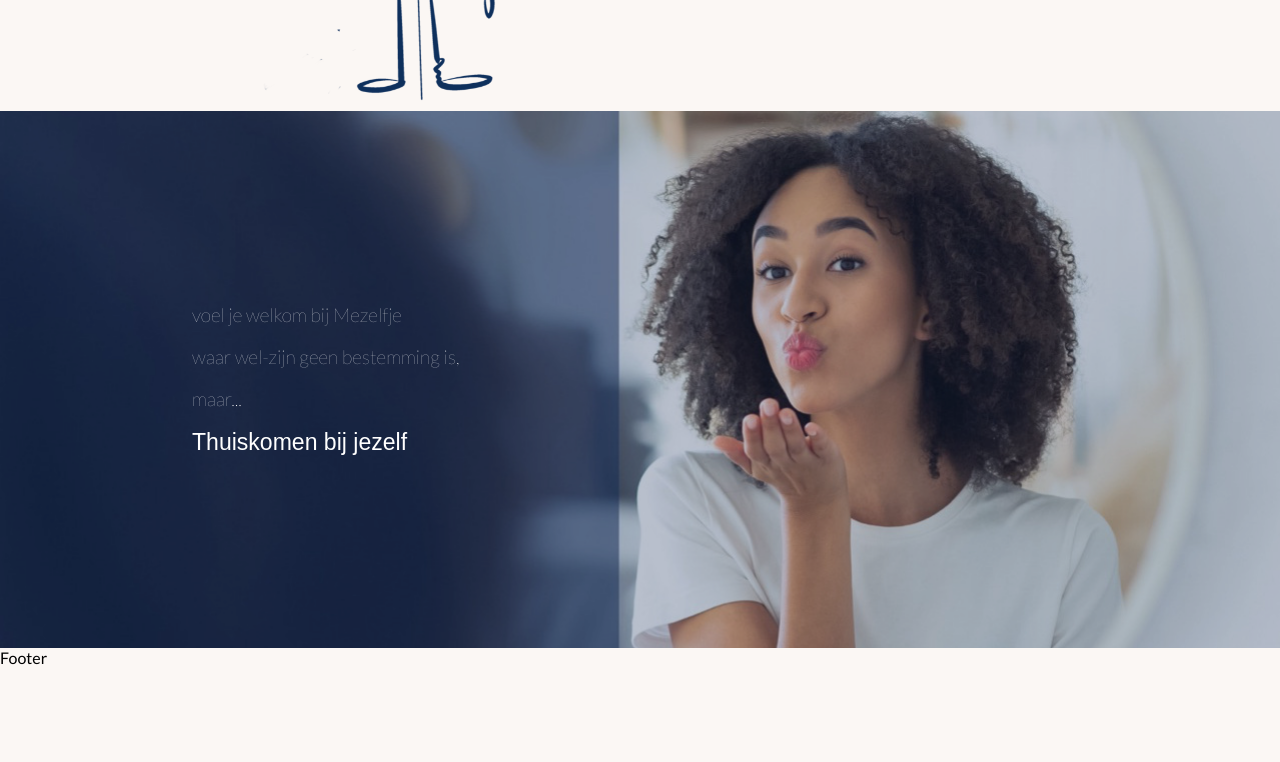
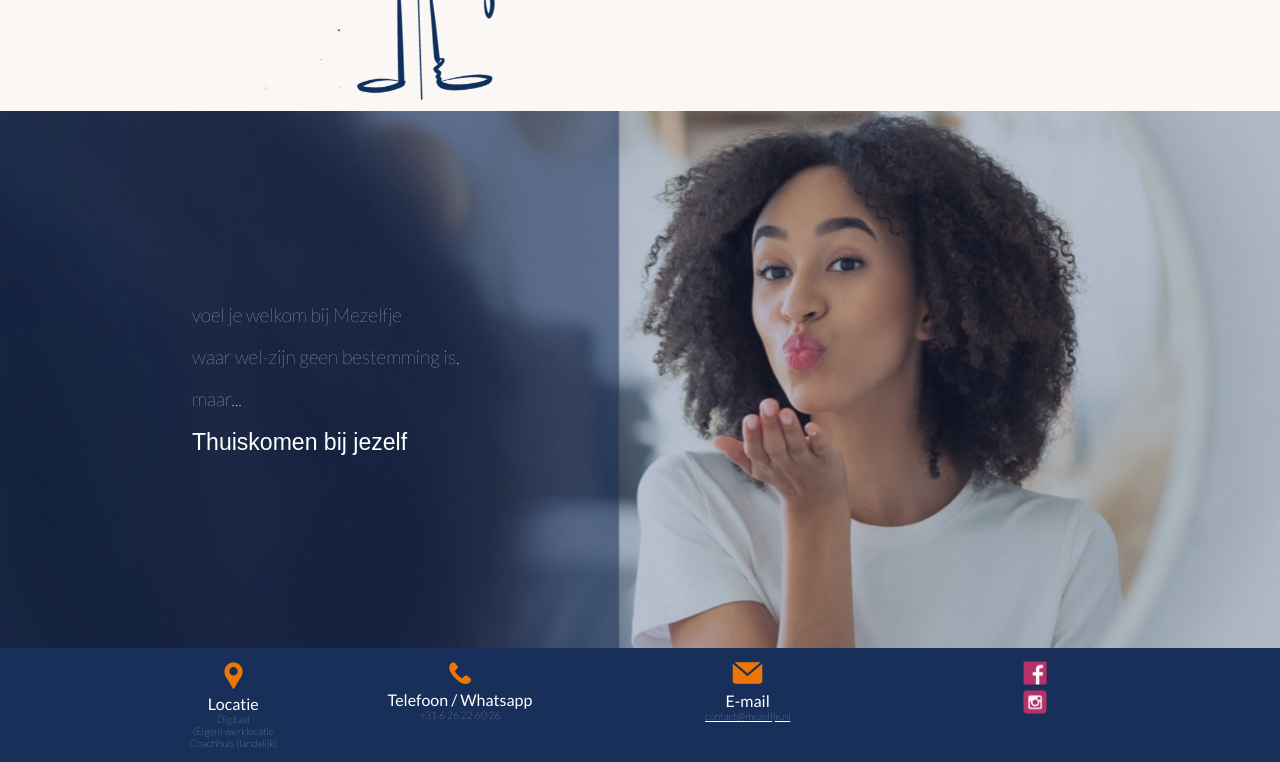
Before and after one commit to ErranB/mezelfje.github.io, a plain HTML site: page index.html in a window 1280 px wide. Shown: the part 2577-3339 px from the top of the page. Before the commit the page ends 3244 px from the top, so only its background shows below. Drawn offline with Linux system fonts and the light colour scheme.

Commit message:
add footer

```diff
--- a/index.html
+++ b/index.html
@@ -146,7 +146,29 @@
         <h1>Thuiskomen bij jezelf</h1>
     </section>
     <footer>
-        <p>Footer</p>
+        <div class="footer-box">
+            <img src="img/footer/Me_Footer_1.png">
+            <h2>Locatie</h2>
+            <h3>Digitaal</h3>
+            <h3>(Eigen) werklocatie</h3>
+            <h3>Coachhuis (landelijk)</h3>
+        </div>
+        <div class="footer-box">
+            <img src="img/footer/Me_Footer_2.png">
+            <h2>Telefoon / Whatsapp</h2>
+            <h3>+31 6 26 22 60 26</h3>
+        </div>
+        <div class="footer-box">
+            <img src="img/footer/Me_Footer_3.png">
+            <h2>E-mail</h2>
+            <h3><u>contact@mezelfje.nl</u></h3>
+        </div>
+        <div class="footer-box">
+            <div class="footer-icon">
+                <img src="img/footer/Me_Footer_5.png">
+                <img src="img/footer/Me_Footer_6.png">
+            </div>
+        </div>
     </footer>
 
     <script>
--- a/style.css
+++ b/style.css
@@ -403,3 +403,43 @@ nav img{
     color: white;
     font-weight: lighter;
 }
+
+footer {
+    background-color: #183059;
+    display: flex;
+    align-items: flex-start;
+    padding-left: 10%;
+    padding-right: 5%;
+    padding-top: 1%;
+    padding-bottom: 1%;
+}
+
+footer img{
+    max-width: 10%;
+    display: block;
+    margin: 0 auto;
+    padding-bottom: 2%;
+}
+
+.footer-box{
+    vertical-align: middle;
+}
+
+.footer-icon{
+    max-width: 80%;
+    float: center;
+}
+
+footer h2{
+    font-size: clamp(1rem, 1.0vw, 5.5rem);
+    color: white;
+    text-align: center;
+    font-weight: 400;
+}
+
+footer h3{
+    font-size: clamp(0.5rem, 0.8vw, 1rem);
+    color: white;
+    font-weight: lighter;
+    text-align: center;
+}
```
